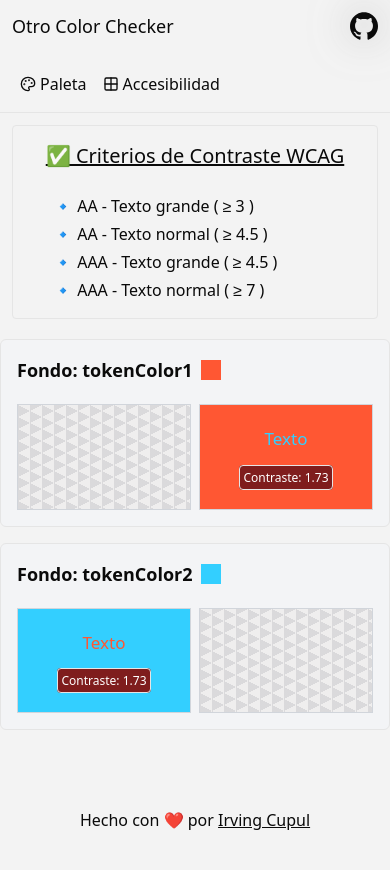
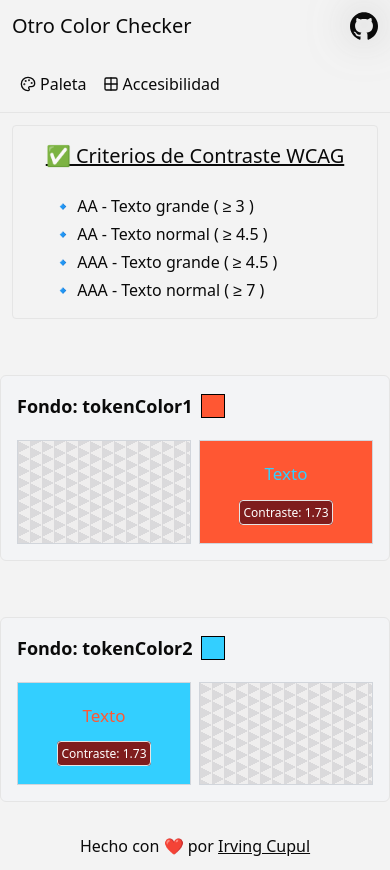
Before and after one commit to Irving-8man/Otro-Color-Checker, a React (Vite) app: page /matriz-accesibilidad in a window 390 px wide. Before the commit the page ends 844 px from the top, so only its background shows below. Built offline with nearby package versions, Linux system fonts and the light colour scheme.

Commit message:
update: correccion responsive de matriz

```diff
--- a/src/components/components_OCC/MatrizAcce.tsx
+++ /dev/null
@@ -1,7 +0,0 @@
-export default function MatrizAcce(){
-    return(
-        <div>
-
-        </div>
-    )
-}
--- a/src/components/components_OCC/PiezaCombina.tsx
+++ b/src/components/components_OCC/PiezaCombina.tsx
@@ -26,20 +26,20 @@ export default function PiezaCombinacion({
 
     return (
         <td
-            className={`border border-gray-300 text-center relative ${(combinacion.esMismoColor) && "ee"}`}
+            className={`border border-gray-300 px-5 py-5 min-h-[100px] min-w-[20px] text-center relative ${(combinacion.esMismoColor) && "ee"}`}
             style={bgColor}
         >
             {/*Verifcar distinto de ID */}
             {!combinacion.esMismoColor && (
                 /*Veficar ratio distinto de 1 */
                 resultados[0].ratio === ratioIdentico ? (
-                    <div className="cursor-not-allowed text-center px-5 py-5">
+                    <div className="cursor-not-allowed text-center">
                         <span>⚠️</span>
                         <p className="text-sm">Mismo color detectado.</p>
                     </div>
                 ) : (
                     <DialogInfo resultados={resultados} combinacion={combinacion}>
-                        <button className="flex px-5 py-5 flex-col items-center gap-2 pd w-full">
+                        <button className="flex flex-col items-center gap-2 pd w-full">
                             <p className="text-[17px] ">Texto</p>
                             <div>
                                 {
--- a/src/components/sections/Header.tsx
+++ b/src/components/sections/Header.tsx
@@ -23,7 +23,7 @@ export default function Header() {
     return (
         <>
             <header className="flex justify-between py-3 items-start px-3 md:px-10 lg:px-20">
-                <h1 className="text-lg">Otro Color Checker</h1>
+                <h1 className="text-xl font-medium">Otro Color Checker</h1>
 
                 <nav>
                     <ul className="flex gap-3 items-center">
--- a/src/views/MatrizAccesible.tsx
+++ b/src/views/MatrizAccesible.tsx
@@ -67,10 +67,10 @@ export default function MatrizAccesible() {
                     <div>
                         <ul className="space-y-4">
                             {combinaciones.map((fila, index) => (
-                                <li key={index} className="border p-4 rounded-md bg-gray-100">
+                                <li key={index} className="border p-4 rounded-md bg-gray-100 my-14">
 
                                     <p className="font-semibold text-lg inline-flex gap-2 items-center mb-3">
-                                        Fondo: {fila[0].color1.nombre} <span className="w-5 h-5 block" style={{ backgroundColor: fila[0].color1.hex }}></span>
+                                        Fondo: {fila[0].color1.nombre} <span className="w-6 h-6 block border border-black" style={{ backgroundColor: fila[0].color1.hex }}></span>
                                     </p>
                                     <div className="mt-2 grid grid-cols-2 gap-2">
                                         {fila.map((combinacion) => (
```
Also changed, not shown: src/components/components_OCC/CriteriosWCGB.tsx (deleted), src/components/components_OCC/MuestraML.tsx (deleted).
